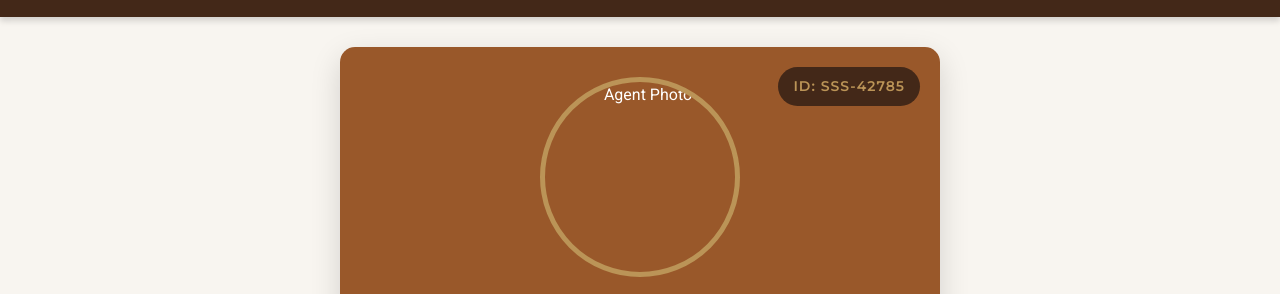
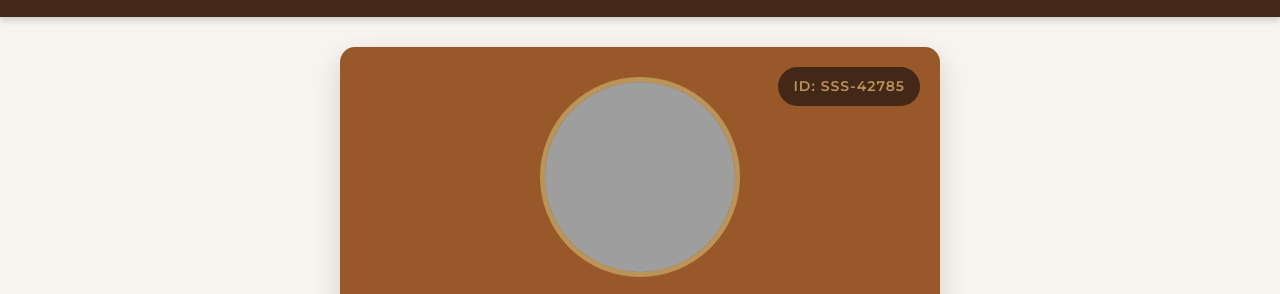
Before and after one commit to rolandeke/protec-sample, a plain HTML site: page index.html in a window 1280 px wide. Shown: the part 61-355 px from the top of the page. Drawn offline with Linux system fonts and the light colour scheme; the site is published under a folder, as on GitHub Pages, so addresses that start at the root find nothing.

Commit message:
correct image path

```diff
--- a/index.html
+++ b/index.html
@@ -25,7 +25,7 @@
       <div class="profile-card">
         <div class="profile-header">
           <div class="badge-number">ID: SSS-42785</div>
-          <img src="/img/personnel.png" alt="Agent Photo" class="profile-img" />
+          <img src="./img/personnel.png" alt="Agent" class="profile-img" />
           <h1 class="profile-name">Chinedum Eke</h1>
           <p class="profile-position">Senior Security Supervisor</p>
           <span class="status-badge active">Active</span>
```
